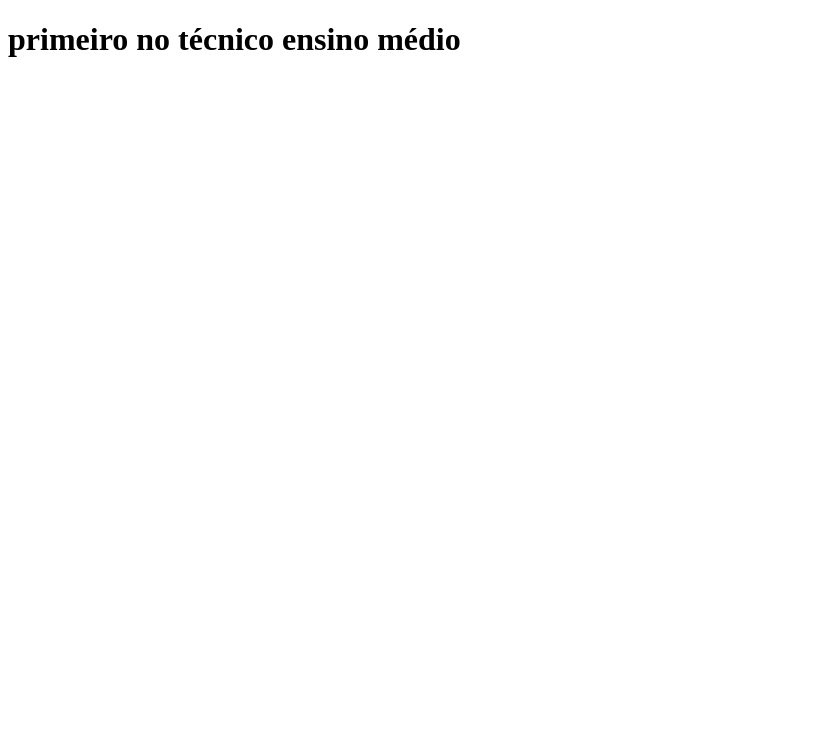
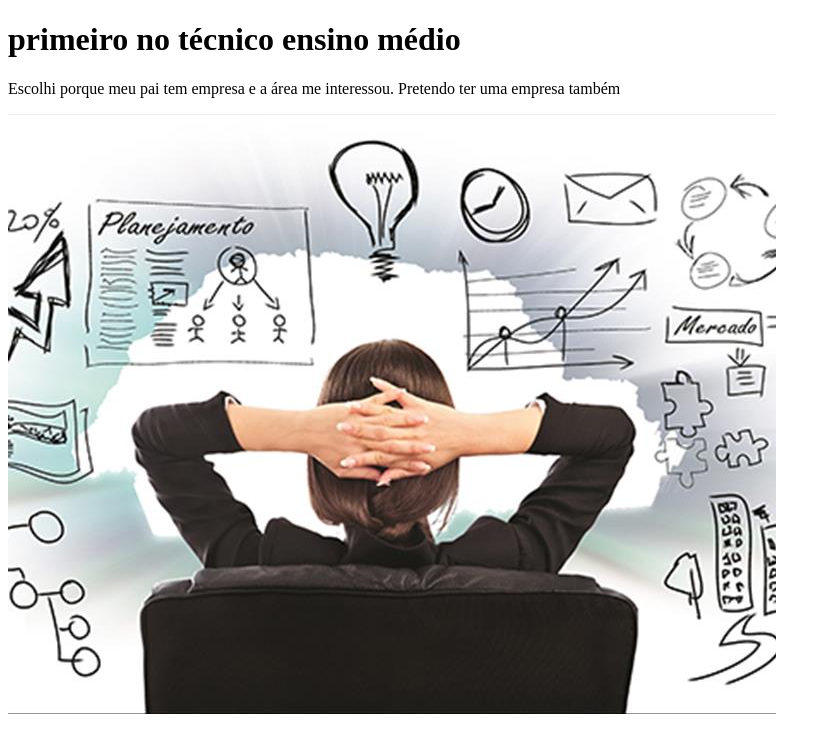
Before and after one commit to lorenanogueirasantos-source/Meu-primeiro-projeto, a plain HTML site: page index.html in a window 1280 px wide. Shown: the whole page, without its empty margins (0-831 px from the left). Drawn offline with Linux system fonts and the light colour scheme.

Commit message:
aula 11\6

```diff
--- a/index.html
+++ b/index.html
@@ -7,5 +7,7 @@
 </head>
 <body>
    <h1>primeiro no técnico ensino médio</h1>
+<p>Escolhi porque meu pai tem empresa e a área me interessou. Pretendo ter uma empresa também</p>
+<img src="admfotoia.jpeg" alt="Esta imagem representa a adm no meu ponto de vista">
 </body>
 </html>
```
Also changed, not shown: admfotoia.jpeg (added).
